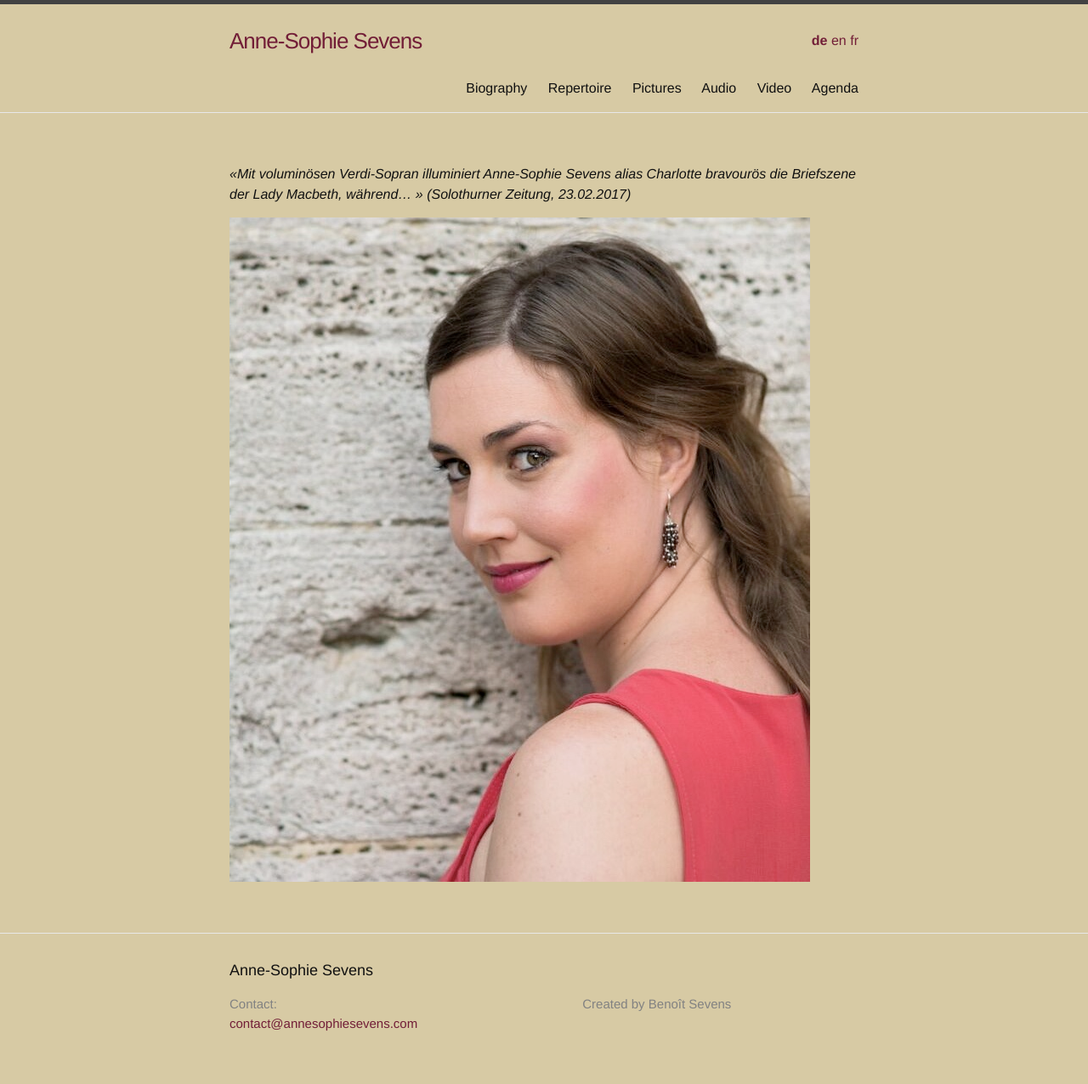
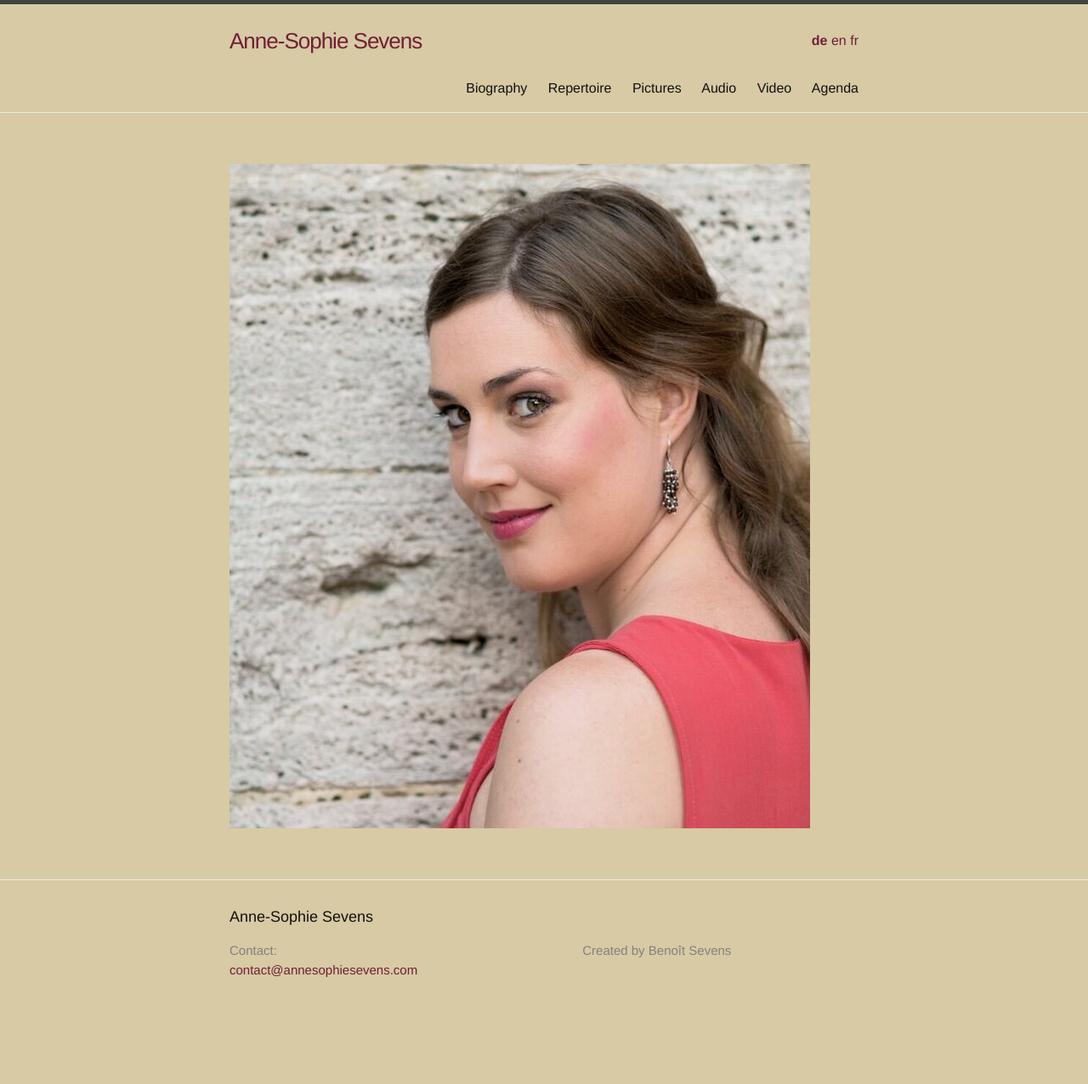
Before and after one commit to annesophie-sevens/annesophie-sevens.github.io, a Jekyll site: the page built from index-de.md, in a window 1280 px wide. Shown: the whole page at 85% size. Built offline with Jekyll 4.4.1, drawn with Linux system fonts in a browser that asks for light colours; after the commit the page ends 1213 px from its top, so only the background shows below that.

Commit message:
Update index-de.md

```diff
--- a/index-de.md
+++ b/index-de.md
@@ -5,6 +5,5 @@
 lang: de
 ---
 
-*«Mit voluminösen Verdi-Sopran illuminiert Anne-Sophie Sevens alias Charlotte bravourös die Briefszene der Lady Macbeth, während... » (Solothurner Zeitung, 23.02.2017)*
 
 ![](assets/muurfoto.jpg)
```
